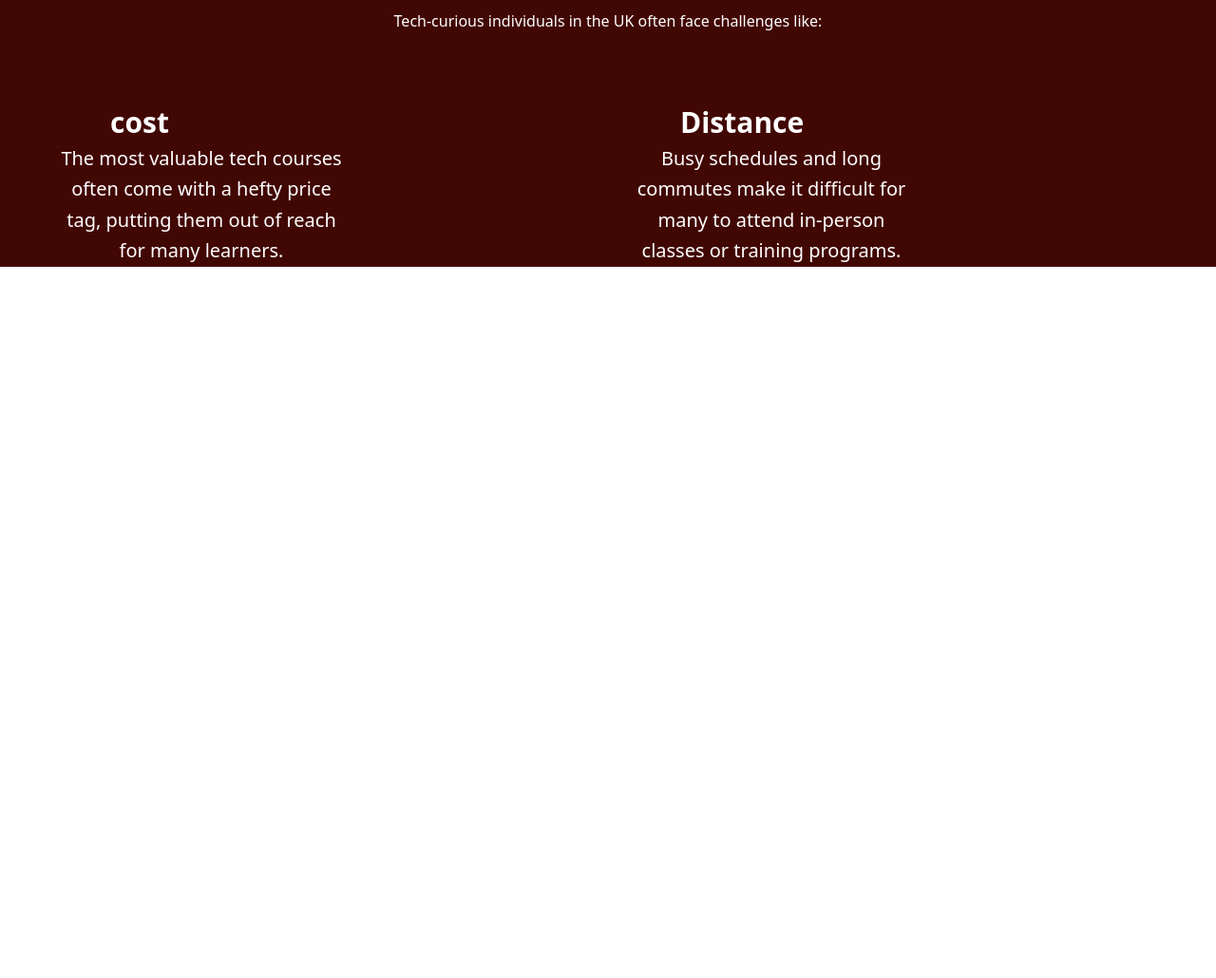
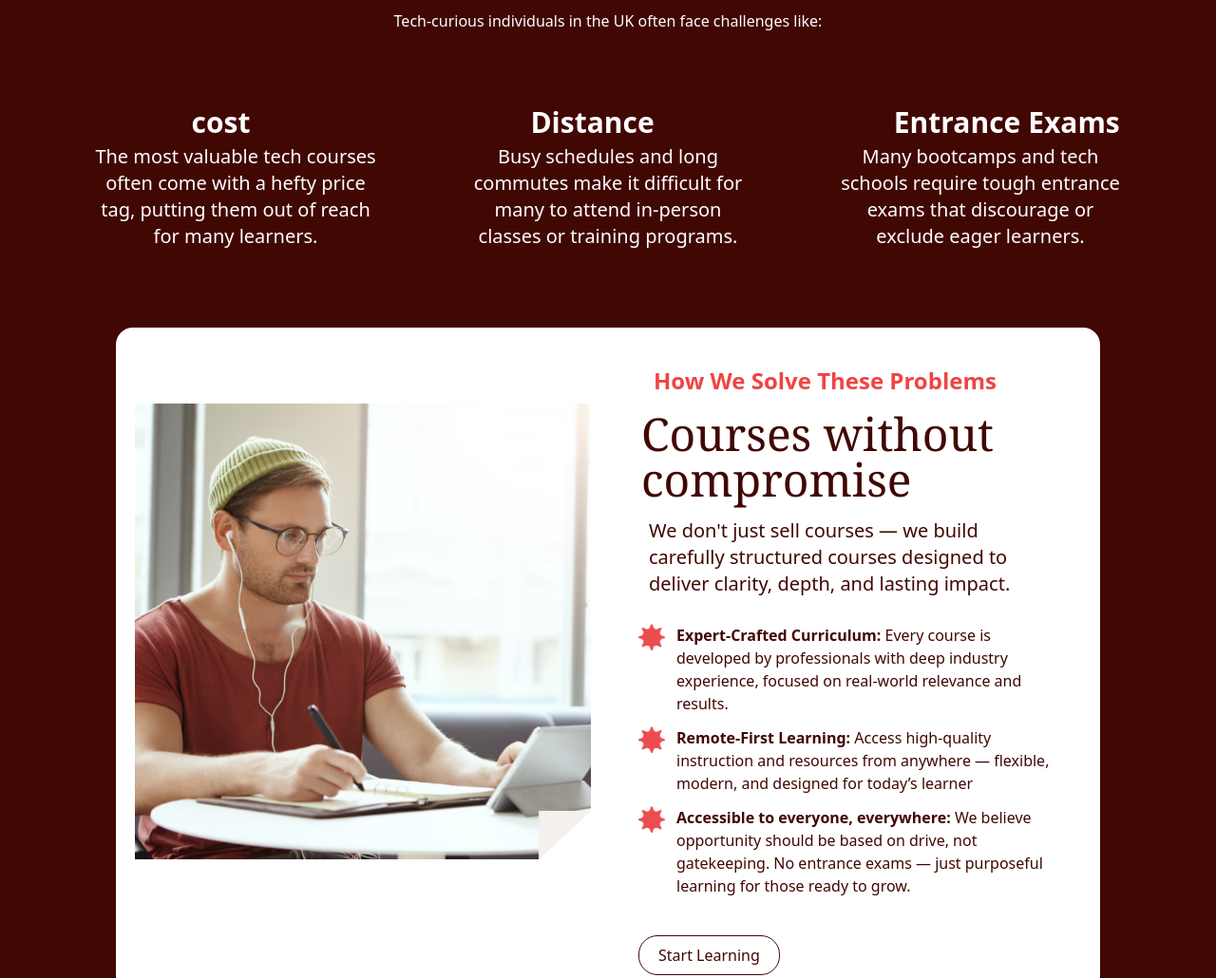
Before and after one commit to Fidence023/Zuri-team, a website: page index.html in a window 1280 px wide. Shown: the part 1207-2237 px from the top of the page at 95% size. Before the commit the page ends 1488 px from the top, so only its background shows below. Drawn offline with Linux system fonts and the light colour scheme.

Commit message:
i added and removed some texts

```diff
--- a/index.html
+++ b/index.html
@@ -205,16 +205,16 @@
           </h3>
         </div>
         <div
-          class="flex flex-col md:flex-row content justify-between mt-10 w-full gap-10"
+          class="flex flex-col md:flex-row md:content justify-between mt-10 w-full gap-10 px-24"
         >
           <div class="md:mt-8 w-full">
             <h3
-              class="text-white font-sans font-bold text-[30px] w-[19rem] ml-[35%] md:ml-[10%]"
+              class="text-white font-sans font-bold text-[30px] md:w-[19rem] ml-[37%] md:ml-[30%]"
             >
               cost
             </h3>
             <p
-              class="text-white text-center leading-relaxed font-sans font-light text-xl w-[19rem] ml-[15%] md:ml-0"
+              class="text-white text-center leading-relaxed font-sans font-light text-[15px] md:text-xl md:w-[19rem]"
             >
               The most valuable tech courses often come with a hefty price tag,
               putting them out of reach for many learners.
@@ -223,57 +223,60 @@
 
           <div class="md:mt-8 w-full">
             <h3
-              class="text-white font-sans font-bold text-[30px] w-[19rem] ml-[30%] md:ml-[10%]"
+              class="text-white font-sans font-bold text-[30px] md:w-[19rem] ml-[30%] md:ml-[20%]"
             >
               Distance
             </h3>
             <p
-              class="text-white text-center leading-relaxed font-light text-xl w-[19rem] ml-[15%] md:ml-0"
+              class="text-white text-center leading-relaxed font-sans font-light text-[15px] md:text-xl md:w-[19rem]"
             >
               Busy schedules and long commutes make it difficult for many to
               attend in-person classes or training programs.
             </p>
           </div>
 
-          <!-- <div class="flex flex-col mt-8">
+          <div class="flex flex-col md:mt-8">
             <h3
-              class="text-white font-sans font-bold text-2xl content ml-[35%] md:ml-[10%]"
+              class="text-white font-sans font-bold text-[30px] md:w-[19rem] ml-[20%] md:ml-[20%]"
             >
               Entrance Exams
             </h3>
             <p
-              class="text-white text-center font-light leading-relaxed text-xl w-[19rem] ml-[15%] md:ml-0"
+              class="text-white text-center leading-relaxed font-sans font-light text-[15px] md:text-xl md:w-[19rem]"
             >
               Many bootcamps and tech schools require tough entrance exams that
               discourage or exclude eager learners.
             </p>
-          </div> -->
+          </div>
         </div>
 
-        <!-- <div
-          class="bg-white flex flex-row w-[65rem] h-[45rem] content border-2 mt-20 border-zuriBrown rounded-[20px] gap-6"
+        <div
+          class="bg-white flex flex-col md:flex-row w-full md:w-[65rem] h-[60rem] md:h-[45rem] content border-2 mt-20 border-zuriBrown rounded-[20px] gap-6"
         >
-          <aside class="w-1/2 h-[20rem]">
+          <aside class="w-full md:w-1/2 h-[10rem] md:h-[20rem]">
             <figure>
               <img
                 src="./assests/zuri.team/Lightbox_1.avif"
                 width="100%"
                 alt="earpiece"
-                class="mt-20 w-[30rem] h-[30rem]"
+                class="md:mt-20 md:w-[30rem] h-[20rem] md:h-[30rem]"
               />
             </figure>
           </aside>
-          <aside class="w-1/2">
+          <aside class="w-full md:w-1/2 mt-[20%] md:mt-0">
             <div class="flex flex-col justify-center space-y-4">
-              <h2 class="text-red-500 ml-9 font-bold mt-10 text-1xl mx[20r">
+              <h2
+                class="text-red-500 ml-[22%] md:ml-9 font-bold mt-10 text-[20px] md:text-2xl"
+              >
                 How We Solve These Problems
               </h2>
               <h1
-                class="content text-5xl font-medium font-serif text-zuriBrown w-[30rem]"
+                class="content text-[35px] md:text-5xl font-medium font-serif text-zuriBrown w-full md:w-[30rem]"
               >
                 Courses without compromise
               </h1>
-              <p class="text-zuriBrown font-light content text-xl w-[29rem]">
+
+              <p class="text-zuriBrown font-light content text-xl md:w-[29rem]">
                 We don't just sell courses — we build carefully structured
                 courses designed to deliver clarity, depth, and lasting impact.
               </p>
@@ -341,7 +344,7 @@
             </div>
           </aside>
         </div>
-        <div class="flex flex-col justify-center space-y-8">
+        <!-- <div class="flex flex-col justify-center space-y-8">
           <h3 class="text-red-500 content font-bold mt-20 text-1xl mx[20rem">
             Explore Our Courses
           </h3>
```
Also changed, not shown: src/output.css.
